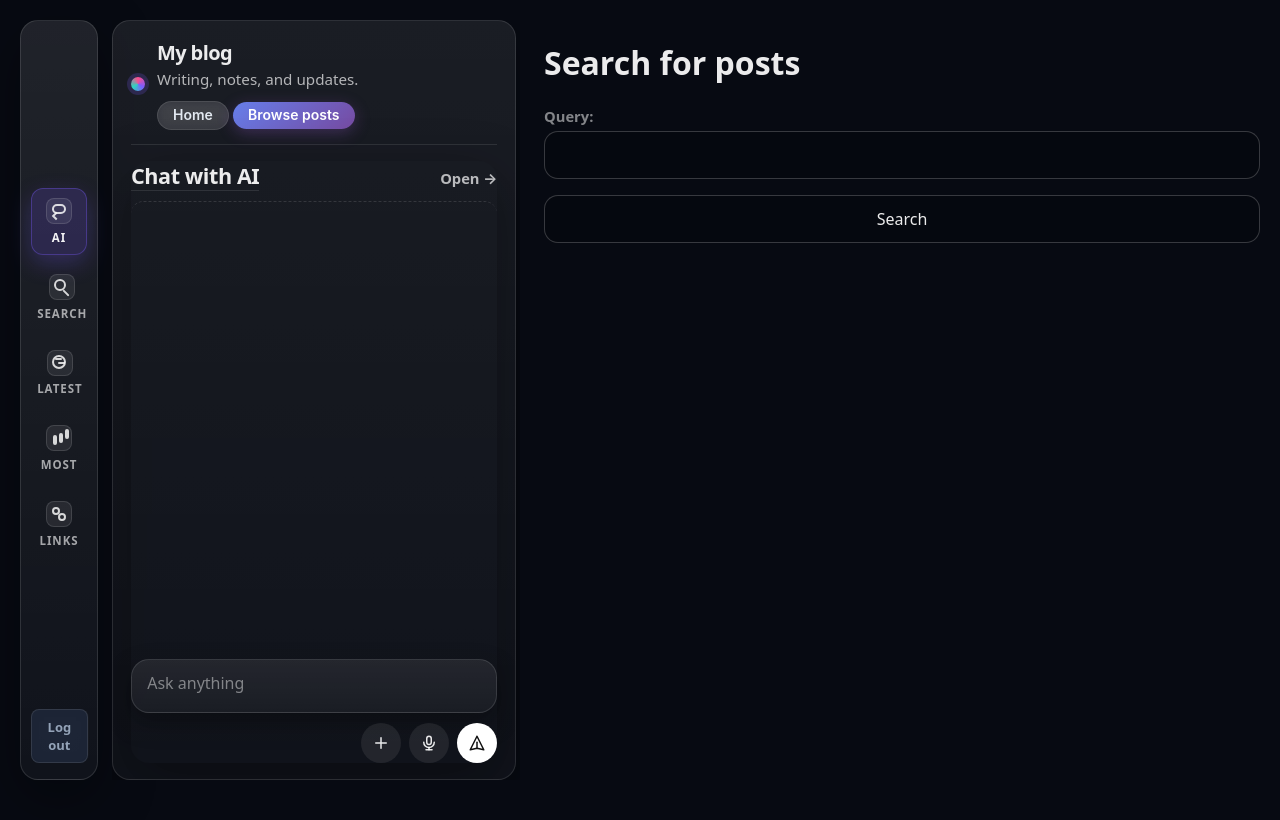
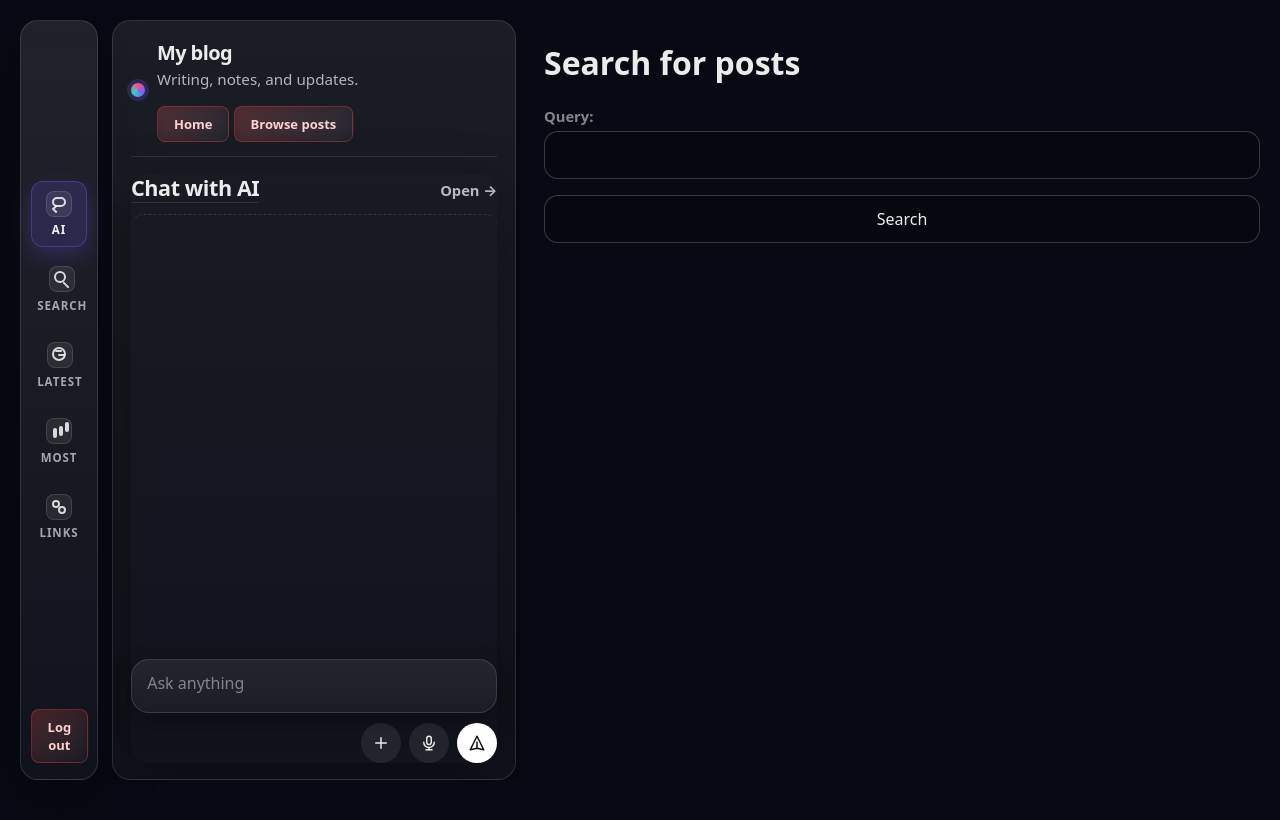
Before and after one commit to worku404/django-blog-platform, a Django app: page /search/ in a window 1280 px wide. Run offline with Django 5.2, Linux system fonts and the light colour scheme; a user stored in the database is signed in; data comes from the database, SQL or seed files in the repository; some libraries are stand-ins or nearby versions.

Commit message:
Unify sidebar buttons with logout styling

```diff
--- a/gold_blog/account/templates/registration/login.html
+++ b/gold_blog/account/templates/registration/login.html
@@ -16,6 +16,11 @@
    <div class="top-nav">
         <a href="{% url 'blog:home' %}" class="home-link">← Home</a>
     </div>
+    {% if form.errors %}
+    <div class="form-errors">
+        <p>Invalid username or password. Please try again.</p>
+    </div>
+    {% endif %}
     <!-- Username Field -->
     <label for="id_username">Username</label>
     {{ form.username }}
--- a/gold_blog/account/urls.py
+++ b/gold_blog/account/urls.py
@@ -1,6 +1,6 @@
 from django.urls import path, include
 from . import  views
 urlpatterns = [
-    path('', include('django.contrib.auth.urls')),
+    path('', include('django.contrib.auth.urls'), name='password_change'),
     path('register/', views.register, name='register'),
 ]
--- a/gold_blog/blog/static/blog/css/blog.css
+++ b/gold_blog/blog/static/blog/css/blog.css
@@ -122,6 +122,12 @@ body {
   border: 1px solid rgba(255, 255, 255, 0.1);
   transition: all 0.3s ease;
   backdrop-filter: blur(8px); /* Frosted glass effect */
+  text-decoration: none;
+  display: inline-flex;
+  align-items: center;
+  justify-content: center;
+  /* gap: 6px; */
+  margin-top: 15px;
 }
 
 /* Hide/Unhide Button - Semi-transparent Dark */
@@ -138,15 +144,19 @@ body {
 
 /* Logout Button - Deep Blue/Grey */
 .logout-btn {
-  background: rgba(30, 41, 59, 0.8);
-  color: #94a3b8;
+  background: linear-gradient(135deg, rgba(239, 68, 68, 0.22), rgba(30, 41, 59, 0.2));
+  color: #ffd1d1;
+  border: 1px solid rgba(239, 68, 68, 0.35);
+  /* box-shadow: 0 10px 18px rgba(239, 68, 68, 0.18); */
 }
 
 .logout-btn:hover {
-  background: #1e293b;
-  color: #f1f5f9;
-  border-color: #2dd4bf; /* Teal glow on hover to match your 'Add comment' button */
+  background: linear-gradient(135deg, rgba(239, 68, 68, 0.35), rgba(30, 41, 59, 0.35));
+  color: #ffffff;
+  border-color: rgba(239, 68, 68, 0.6);
+  transform: translateY(-1px);
 }
+
 
 /* Active/Click effect */
 .action-btn:active {
--- a/gold_blog/blog/templates/blog/base.html
+++ b/gold_blog/blog/templates/blog/base.html
@@ -107,12 +107,12 @@
                       Writing, notes, and updates.
                     </p>
                     <span>
-                      <a class="btn-pill btn-dark" href="{% url 'blog:home' %}"
+                      <a class="action-btn logout-btn" href="{% url 'blog:home' %}"
                     >Home</a>
                     </span>
                     <span>
                        <a
-                    class="btn-pill btn-purple"
+                    class="action-btn logout-btn"
                     href="{% url 'blog:post_list' %}"
                     >Browse posts</a>
                     </span>
@@ -180,13 +180,14 @@
 
                 <div id="sidebar-links" class="sidebar__footer">
                   <a
-                    class="btn-pill btn-purple"
+                    class="action-btn logout-btn"
                     href="{% url 'blog:post_list' %}"
                     >Browse posts</a
                   >
-                  <a class="btn-pill btn-dark" href="{% url 'blog:home' %}"
+                  <a class="action-btn logout-btn" href="{% url 'blog:home' %}"
                     >Home</a
                   >
+                  <a class="action-btn logout-btn" href="{% url 'password_change' %}">Change password</a>
                 </div>
               </div>
             </div>
--- a/gold_blog/blog/templates/blog/post/comment.html
+++ b/gold_blog/blog/templates/blog/post/comment.html
@@ -7,7 +7,7 @@
 
 {% endblock %}
 
-{% comment %} {% block content %}
+{% block content %}
   {% if comment %}
     <section class="panel panel--card">
       <div class="panel__head">
@@ -20,4 +20,4 @@
   {% else %}
     {% include "blog/post/includes/comment_form.html" %}
   {% endif %}
-{% endblock %} {% endcomment %}
+{% endblock %}
```
Also changed, not shown: gold_blog/account/templates/registration/password_change_done.html (+12 -5 lines), gold_blog/account/templates/registration/password_change_form.html (+36 -0 lines). Lines whose indentation alone changed are shown as unchanged.
